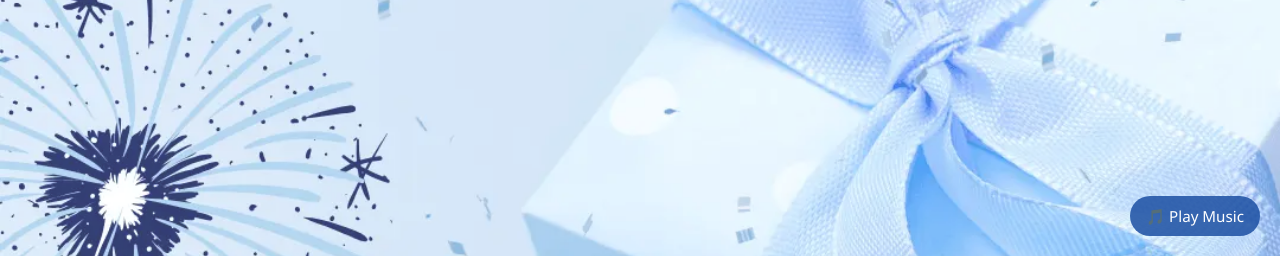
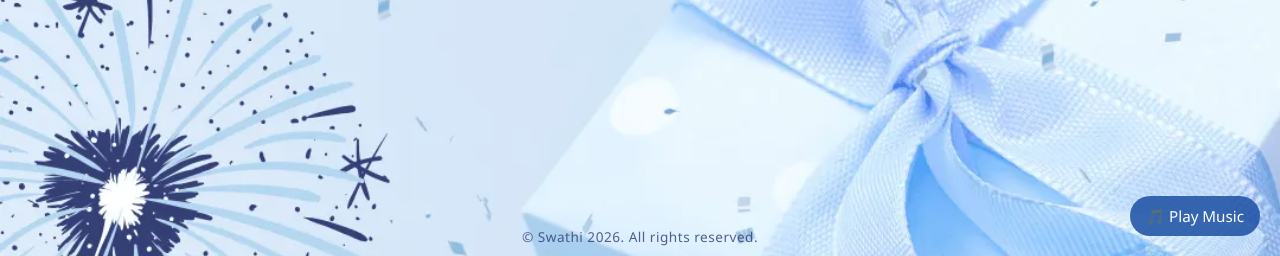
Before and after one commit to DigiGreet/blissblue, a plain HTML site: page index.html in a window 1280 px wide. Shown: the part 544-800 px from the top of the page. Drawn offline with Linux system fonts and the light colour scheme.

Commit message:
Update index.html

```diff
--- a/index.html
+++ b/index.html
@@ -136,6 +136,19 @@ canvas {
     z-index: 3;
     font-size: 0.95rem;
 }
+    /* Footer */
+.footer {
+    position: fixed;
+    bottom: 10px;
+    width: 100%;
+    text-align: center;
+    font-size: 0.85rem;
+    color: #2f3a6f;
+    z-index: 3;
+    opacity: 0.8;
+    letter-spacing: 0.5px;
+}
+
 </style>
 </head>
 
@@ -157,7 +170,7 @@ canvas {
 <div class="music-btn" onclick="toggleMusic()">🎵 Play Music</div>
 
 <audio id="bgMusic" loop>
-    <source src="audio/happy-birthday-1.mp3" type="audio/mpeg">
+    <source src="audio/happy-birthday.mp3" type="audio/mpeg">
 </audio>
 
 <script>
@@ -234,5 +247,9 @@ fetch("./clients.json")
 
 </script>
 
+    <div class="footer">
+    © Swathi 2026. All rights reserved.
+</div>
+
 </body>
 </html>
```
